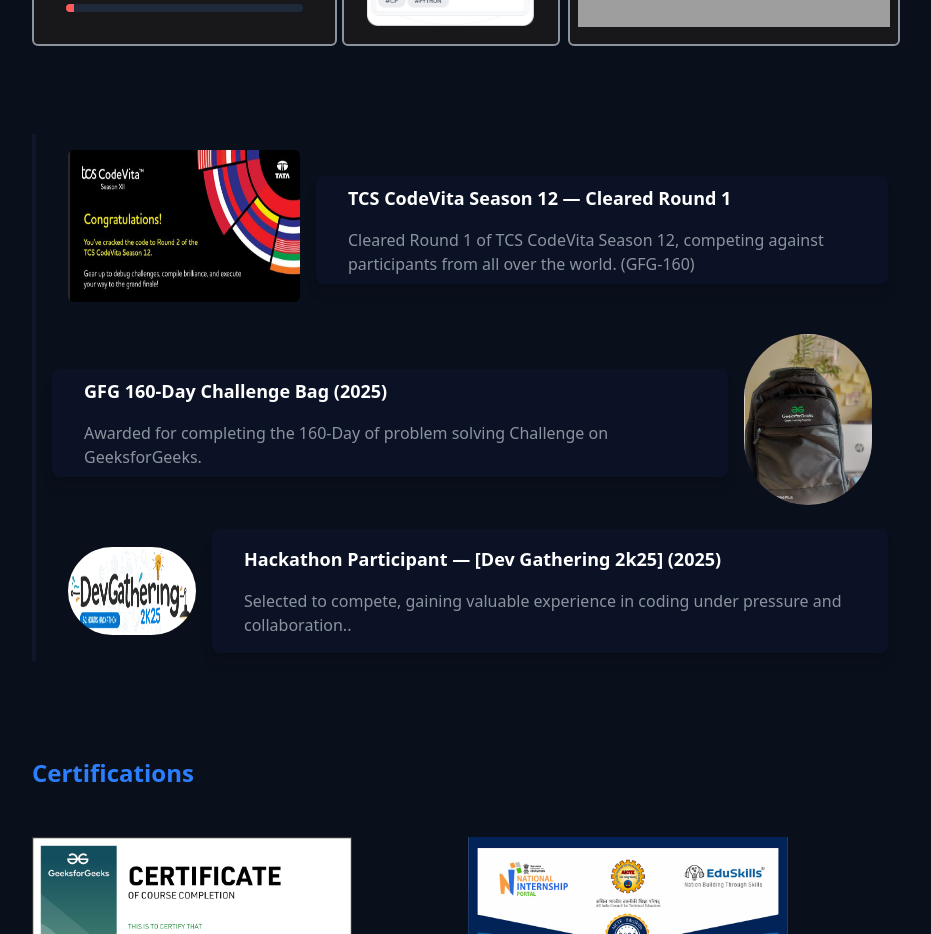
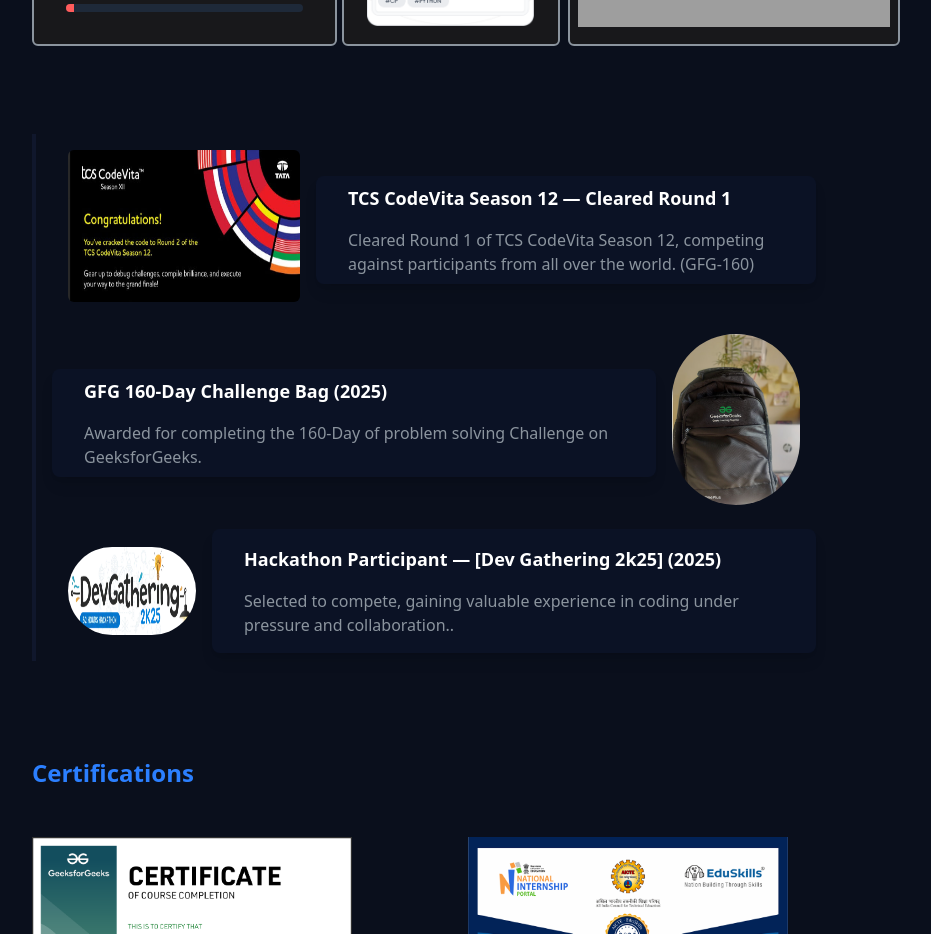
Before and after one commit to Mohitgoswami18/PersonalPortfolio, a React (Vite) app: page / in a window 1280 px wide. Shown: the part 2800-3734 px from the top of the page, without its empty margins (272-1203 px from the left). Built offline with nearby package versions, Linux system fonts and the light colour scheme; grey boxes are pictures that could not be loaded; a web font is replaced by a local one.

Commit message:
fixed the image animation which is causing trouble

```diff
--- a/src/Achivements.jsx
+++ b/src/Achivements.jsx
@@ -16,10 +16,10 @@
     <div ref={ref}>
 
 
-      <div className='border-l-4  px-4 border-[#10172c]'>
+      <div className='border-l-4 max-w-[800px] px-4 border-[#10172c]'>
 
         {/* achivement 1 */}
-        <div className="flex items-center mt-22">
+        <div className="flex flex-col md:flex-row items-center mt-22">
             <motion.img src={tcs} alt="tcs mail" class="rounded-md w-58 m-4 h-38"
             initial={{opacity:0, x:-40}}
             animate={ inView ? {opacity:1, x:0} : {}}
@@ -35,7 +35,11 @@
 
 
         {/* achivement 2 */}
-        <div className="flex items-center">
+        <div className="flex flex-col md:flex-row md:flex-row-reverse items-center">
+          <motion.img src={gfgbag} alt="GFG Bag" class="rounded-full w-32 m-4"
+          initial={{opacity:0, x:-40}}
+          animate={ inView ? {opacity:1, x:0} : {}}
+          transition={{duration:1,}}/>
         <motion.div class=" my-2 px-8 py-2 mt-4 rounded-lg shadow-lg bg-[#0b1225] text-white w-fit"
         initial={{opacity:0, x:40}}
             animate={ inView ? {opacity:1, x:0} : {}}
@@ -43,14 +47,10 @@
             <h3 class="text-lg font-semibold">GFG 160-Day Challenge Bag (2025)</h3>
             <p className="text-[#8B949E] mt-4">Awarded for completing the 160-Day of problem solving Challenge on GeeksforGeeks.</p>
         </motion.div>
-            <motion.img src={gfgbag} alt="GFG Bag" class="rounded-full w-32 m-4"
-            initial={{opacity:0, x:-40}}
-            animate={ inView ? {opacity:1, x:0} : {}}
-            transition={{duration:1,}}/>
         </div>
 
         {/* achivement 3 */}
-        <div className="flex items-center">
+        <div className="flex flex-col md:flex-row  items-center">
             <motion.img src={hackathonlogo} alt="dev Gathering logo" class="rounded-full w-32 h-22 m-4"
             initial={{opacity:0, x:40}}
             animate={ inView ? {opacity:1, x:0} : {}}
```
